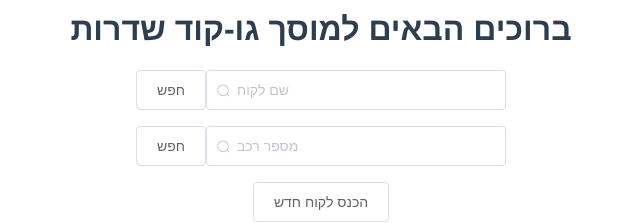
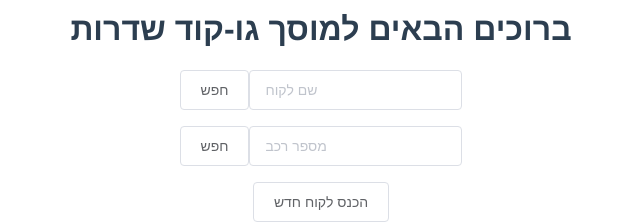
Before and after one commit to moshe-mastbaum/garage, a Vue app: page / in a window 1280 px wide. Shown: the part 193-416 px from the top of the page, without its empty margins (319-959 px from the left). Built offline with nearby package versions, Linux system fonts and the light colour scheme.

Commit message:
completion

```diff
--- a/package.json
+++ b/package.json
@@ -9,7 +9,7 @@
   },
   "dependencies": {
     "core-js": "^2.6.5",
-    "element-ui": "^2.4.5",
+    "element-ui": "^2.9.1",
     "vue": "^2.6.10",
     "vue-router": "^3.0.3"
   },
--- a/src/data/data.js
+++ b/src/data/data.js
@@ -1,10 +1,24 @@
 
-export const costumers = [
-    { name: "יוסי כהן", id: "000000001", car: ["001", "002"], bill: "800" },
-    { name: "אבי לוי ", id: "000000002", car: ["003"], bill: "0" }
+export const customers = [
+  {
+    name: "yosi cohen",
+    id: "123456",
+    car: ["001", "002"],
+    bill: "800",
+    tel: "081234567",
+    adress: "בן גוריון 2 שדרות"
+  },
+  {
+    name: "אבי לוי",
+    id: "000000002",
+    car: ["003"],
+    bill: "0",
+    tel: "081114567",
+    adress: "אברהם אבינו 2 שדרות"
+  }
   ];
 export const cars = [
-    { num: "001", owner: "000000001", firm: "סוברו אימפריזה", tipulim: [1,2] },
+  { num: "001", owner: "000000001", firm: "סוברו אימפריזה", tipulim: [1, 2] },
     { num: "002", owner: "000000001", firm: "פורד פוקוס", tipulim: [] },
     { num: "003", owner: "000000002", firm: "טויוטה קורולה", tipulim: [] }
   ];
@@ -12,12 +26,12 @@ export const tipulim = [
     {
       id: 1,
       datein: "2019-01-08",
-      dateout: "3/1/2019",
+      dateout: "2019-01-11",
       carNum: "001",
       problem: "ברקס",
       price: "500",
       paid: "0",
-      comments: " "
+      comments: "אשרי יושבי ביתך  עוד יהללוך סלה  אשרי העם שככה לו אשרי  "
     },
     {
       id: 2,
--- a/src/main.js
+++ b/src/main.js
@@ -5,11 +5,11 @@ import "./plugins/element.js";
 
 Vue.config.productionTip = false;
 
-import { costumers, cars, tipulim, lastTipulid } from "@/data/data.js";
+import { customers, cars, tipulim, lastTipulid } from "@/data/data.js";
 
 new Vue({
   data: {
-    costumers,
+    customers,
     cars,
     tipulim,
     lastTipulid
--- a/src/views/Home.vue
+++ b/src/views/Home.vue
@@ -3,51 +3,71 @@
     <img alt="Vue logo" src="../assets/logo.png">
     <h1>ברוכים הבאים למוסך גו-קוד שדרות</h1>
     <p>
-      <router-link :to="`/costumer/${costumername}`" >
+      <router-link :to="`/customer/${customername}`" >
       <el-button @click="visible = true">חפש</el-button>
       </router-link>
-      <el-input
-        style="color:blue ;width:300px"
-        placeholder="שם לקוח"
-        prefix-icon="el-icon-search"
-        v-model="costumername"
-      ></el-input>
+
+      <el-autocomplete
+      class="inline-input"
+      v-model="customername"
+      :fetch-suggestions="querySearch"
+      placeholder="שם לקוח"
+      value-key="name"
+    ></el-autocomplete>
     </p>
     <p>
        <router-link :to="`/car/${carnumber}`">
       <el-button @click="visible = true">חפש</el-button>
       </router-link>
-      <el-input
-        style="color:red ;width:300px"
-        placeholder="מספר רכב"
-        prefix-icon="el-icon-search"
-        v-model="carnumber"
-      ></el-input>
+      <el-autocomplete
+      class="inline-input"
+      v-model="carnumber"
+      :fetch-suggestions="querySearchc"
+      placeholder="מספר רכב"
+      value-key="num"
+    ></el-autocomplete>
     </p>
-      <router-link to="/newcustomer" >
-    <el-button @click="visible = true">הכנס לקוח חדש</el-button>
+    <router-link to="/newcustomer" >
+      <el-button @click="visible = true">הכנס לקוח חדש</el-button>
     </router-link>
-    <!-- <ul>
-      <li v-for="car in $root.cars" :key="car">
-         {{car}}
-      </li>
-    </ul> -->
-
   </div>
-
 </template>
 
-
 <script>
-// @ is an alias to /src
 
 export default {
   name: "home",
   data() {
     return {
-      costumername: '',
+      customername: '',
       carnumber: ''
     }
-  }
-};
+  },
+  methods: {
+      querySearch(queryString, cb) {
+        const customers = this.$root.customers;
+        var results = queryString ? customers.filter(this.createFilter(queryString)) : customers;
+        console.log('results', results);
+        // call callback function to return suggestions
+        cb(results);
+      },
+      createFilter(queryString) {
+        return (customer) => {
+          return (customer.name.toLowerCase().indexOf(queryString.toLowerCase()) === 0);
+        };
+      },
+      querySearchc(queryString, cb) {
+        const cars = this.$root.cars;
+        var results = queryString ? cars.filter(this.createFilterc(queryString)) : cars;
+        // call callback function to return suggestions
+        cb(results);
+      },
+      createFilterc(queryString) {
+        return (car) => {
+          return (car.num.toLowerCase().indexOf(queryString.toLowerCase()) === 0);
+        };
+      },
+    }
+    }
+
 </script>
--- a/src/views/car.vue
+++ b/src/views/car.vue
@@ -2,7 +2,7 @@
   <div class="car">
     <div style="margin-left:38%;margin-bottom:2%; width:24%;">
         <el-button @click="insertTipul()" style="color:red; width:33%">הוסף טיפול</el-button>
-      <router-link :to="`/costumer/${ownerInArr.name}`">
+      <router-link :to="`/customer/${ownerInArr.name}`">
         <el-button  style="color:blue;width:33%">עבור לדף לקוח</el-button>
       </router-link>
       <router-link :to="`/`" >
@@ -35,7 +35,7 @@
 
     <!-- <div>{{carInArr}}</div>
     <div>{{ownerInArr}}</div>-->
-    <!-- <div>{{$root.costumers[0]}}</div> -->
+    <!-- <div>{{$root.customers[0]}}</div> -->
     <!-- <div>{{$root.cars[findcar (carnumber)]}}</div> -->
   </div>
 </template>
@@ -55,19 +55,14 @@ export default {
       return car;
     },
     ownerInArr() {
-      let owner = this.$root.costumers.find(
+      let owner = this.$root.customers.find(
         owner => owner.id === this.carInArr.owner
       );
       return owner;
     },
-    // tipulInArr(n)
-    // {
-    //   let tipul = this.$root.tipulim.find(tipul => tipul.id === n)
-    //   return tipul;
-    // },
     tipulimInCar() {
-      const tipulim = this.carInArr.tipulim;
-      return this.$root.tipulim.filter(tipul => tipulim.includes(tipul.id));
+      const tipuli = this.carInArr.tipulim;
+      return this.$root.tipulim.filter(tipul => tipuli.includes(tipul.id));
     }
   },
   methods: {
--- a/src/views/costumer.vue
+++ /dev/null
@@ -1,21 +0,0 @@
-<template>
-  <div class="costumer" >
-    <h1>   שם לקוח   :{{costumername}} </h1>
-    <h1>   חשבון   :{{ownerInArr.bill}} ש"ח</h1>
-    <h1>   רכבים</h1>
-
-  </div>
-</template>
-<script>
-export default {
-  name: "costumer",
-  props: ["costumername"],
-
-  computed :{
-     ownerInArr(){
-      let owner = this.$root.costumers.find(owner => owner.name === this.costumername)
-      return owner;
-    }
-  }
-}
-</script>
--- /dev/null
+++ b/src/views/customer.vue
@@ -0,0 +1,138 @@
+<template>
+  <div class="customer">
+    <div style="margin-left:35%;margin-bottom:1%; width:24%;">
+      <el-button style="color:red; width:32%; text-align:center">שמור</el-button>
+
+      <router-link :to="`/`">
+        <el-button style="color:blue; width:32%">דף ראשי</el-button>
+      </router-link>
+    </div>
+    <!-- <div> {{editcustomer? editcustomer:"nnn"}} </div>  -->
+    <table style="margin-left:37%;margin-top:2%; width:21%; font-size:25px; ">
+      <tr>
+        <td>
+          <input
+            type="text"
+            id="name"
+            name="name"
+            style="font-size:18px"
+            v-model="editcustomer.name"
+          >
+        </td>
+        <td>שם</td>
+      </tr>
+      <tr>
+        <td>
+          <input
+            type="text"
+            id="name"
+            name="name"
+            style="font-size:18px"
+            v-model="editcustomer.tel"
+          >
+        </td>
+        <td>טלפון</td>
+      </tr>
+      <tr>
+        <td>
+          <input
+            type="text"
+            id="name"
+            name="name"
+            style="font-size:18px"
+            v-model="editcustomer.adress"
+          >
+        </td>
+        <td>כתובת</td>
+      </tr>
+      <tr>
+        <td>
+          <input type="text" id="name" name="name" style="font-size:18px" v-model="editcustomer.id">
+        </td>
+        <td>ת.ז.</td>
+      </tr>
+      <tr>
+        <td>
+          <input
+            type="text"
+            id="name"
+            name="name"
+            style="font-size:18px"
+            v-model="editcustomer.bill"
+          >
+        </td>
+        <td>חשבון</td>
+      </tr>
+    </table>
+    <h1>רכבים</h1>
+    <div style="margin-left:35%;margin-bottom:1%; width:30%;">
+      <el-button
+        @click="insertcar({carnumber,firm})"
+        style="margin:0px; color:blue; width:24%; text-align:center "
+      >הוסף רכב</el-button>
+      <el-input style="color:red ;width:150px" type="number" placeholder="מספר רכב" v-model="carnumber"></el-input>
+      <el-input style="color:red ;width:150px" placeholder="דגם" v-model="firm"></el-input>
+    </div>
+
+    <el-table :data="ownerCars" style="width: 30% ; margin-left:34%">
+      <el-table-column tipulNamber="id" label>
+        <template slot-scope="scope">
+          <router-link :to="`/car/${scope.row.num}`">
+            <el-button size="mini" @click="visible = true">דף רכב</el-button>
+          </router-link>
+        </template>
+      </el-table-column>
+      <el-table-column prop="num" label="מספר רכב"></el-table-column>
+      <el-table-column prop="firm" label="דגם"></el-table-column>
+    </el-table>
+  </div>
+</template>
+<script>
+export default {
+  name: "customer",
+  props: ["customername"],
+
+  computed: {
+    ownerInArr() {
+      let owner = this.$root.customers.find(
+        owner => owner.name === this.customername
+      );
+      return owner;
+    },
+    tipulimInCar() {
+      const tipuli = this.carInArr.tipulim;
+      return this.$root.tipulim.filter(tipul => tipuli.includes(tipul.id));
+    },
+    ownerCars() {
+      const ownecars = this.editcustomer.car;
+      return this.$root.cars.filter(car => ownecars.includes(car.num));
+    }
+  },
+  methods: {
+    insertcar(newcar) {
+      this.editcustomer.car.push(newcar.carnumber);
+      this.$root.cars.push( { num: newcar.carnumber, owner: this.editcustomer.id, firm: newcar.firm, tipulim: [] })
+    }
+  },
+
+  mounted() {
+    this.editcustomer = this.$root.customers.find(
+      coדtumer => coדtumer.name === this.customername
+    );
+  },
+  data() {
+    return {
+      carnumber: '',
+      firm: '',
+      editcustomer: {
+        name: " ",
+        id: " ",
+        car: [],
+        bill: " ",
+        tel: " ",
+        adress: " "
+      }
+    };
+  }
+};
+</script>
--- /dev/null
+++ b/src/views/test.vue
@@ -0,0 +1,61 @@
+<template>
+  <div class="test">
+<el-row class="demo-autocomplete">
+  <el-col :span="24">
+
+    <el-autocomplete
+      class="inline-input"
+      v-model="selectedCustomer"
+      :fetch-suggestions="querySearch"
+      placeholder="Please Input"
+      value-key="name"
+
+    ></el-autocomplete>
+  </el-col>
+  <!-- <el-col :span="12">
+    <div class="sub-title">list suggestions on input</div>
+    <el-autocomplete
+      class="inline-input"
+      v-model="state2"
+      :fetch-suggestions="querySearch"
+      placeholder="Please Input"
+      :trigger-on-focus="false"
+      @select="handleSelect"
+    ></el-autocomplete>
+  </el-col> -->
+</el-row>
+ <!-- <div> {{this.$root.customers}} </div> -->
+ </div>
+
+</template>
+
+<script>
+  export default {
+    data() {
+      return {
+        selectedCustomer: ''
+      };
+    },
+    methods: {
+      querySearch(queryString, cb) {
+        const customers = this.$root.customers;
+        var results = queryString ? customers.filter(this.createFilter(queryString)) : customers;
+        // console.log('results', results);
+
+        // call callback function to return suggestions
+        cb(results);
+      },
+      createFilter(queryString) {
+        return (customer) => {
+            // console.log('customer.name.toLowerCase()', customer.name.toLowerCase());
+            // console.log('queryString.toLowerCase()', queryString.toLowerCase());
+
+          return (customer.name.toLowerCase().indexOf(queryString.toLowerCase()) === 0);
+        };
+      },
+      // handleSelect(item) {
+        // console.log(item);
+      // }
+    }
+  }
+</script>
```
Also changed, not shown: src/router.js (+10 -5 lines), src/views/NewCustomer.vue (+41 -7 lines), src/views/tipul.vue (+30 -21 lines), 1 other file (tests, documents, lock files or other folders).
